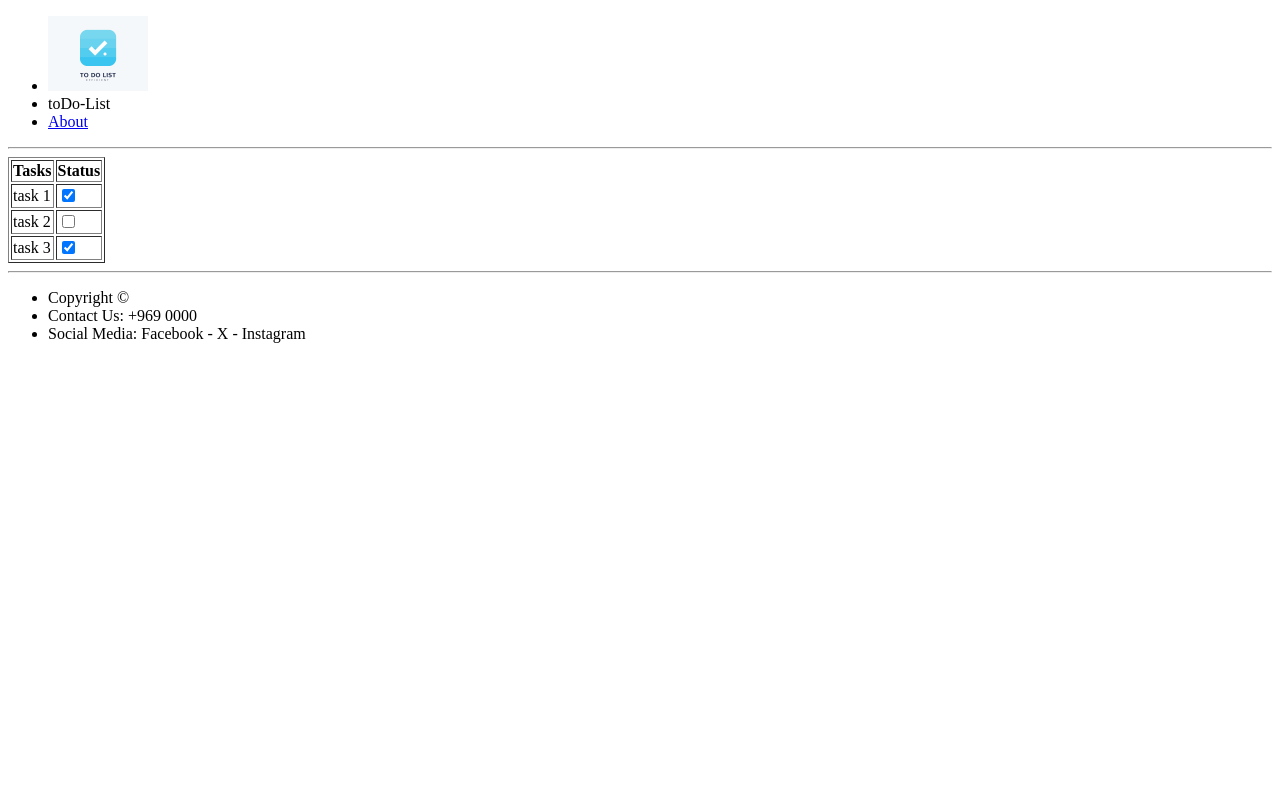
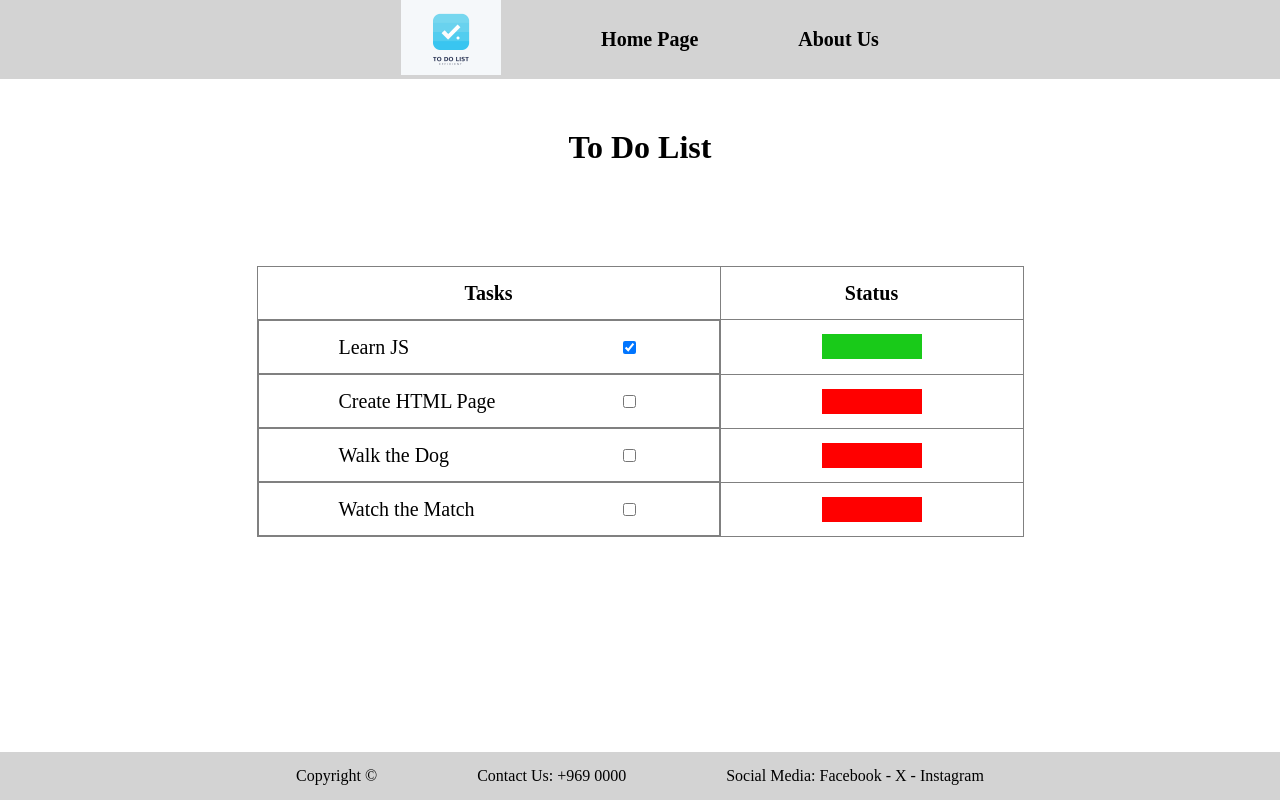
Before and after one commit to Yaman-Katalan/todo-project, a plain HTML site: page index.html in a window 1280 px wide. Drawn offline with Linux system fonts and the light colour scheme.

Commit message:
style commitment

```diff
--- a/index.html
+++ b/index.html
@@ -3,39 +3,65 @@
   <head>
     <meta charset="UTF-8" />
     <meta name="viewport" content="width=device-width, initial-scale=1.0" />
+    <link rel="stylesheet" href="./style.css" />
     <title>toDo-List</title>
   </head>
   <body>
     <header>
       <ul>
-        <li><img style="width: 100px" src="./assets/todoList.png" alt="" /></li>
-        <li>toDo-List</li>
-        <li><a href="./about.html" target="_blank">About</a></li>
+        <li class="img"><img src="./assets/todoList.png" alt="" /></li>
+        <li><a href="./index.html" target="_blank">Home Page</a></li>
+        <li><a href="./about.html" target="_blank">About Us</a></li>
       </ul>
     </header>
-    <hr />
+
     <main>
-      <table border="1">
+      <h1 class="tdl">To Do List</h1>
+      <table>
         <tr>
           <th>Tasks</th>
           <th>Status</th>
         </tr>
         <tr>
-          <td>task 1</td>
-          <td><input type="checkbox" checked /></td>
+          <td class="td">
+            Learn JS
+            <input type="checkbox" checked />
+          </td>
+          <td>
+            <div class="green"></div>
+          </td>
         </tr>
         <tr>
-          <td>task 2</td>
-          <td><input type="checkbox" /></td>
+          <td class="td">
+            Create HTML Page
+            <input type="checkbox" />
+          </td>
+          <td>
+            <div class="red"></div>
+          </td>
         </tr>
         <tr>
-          <td>task 3</td>
-          <td><input type="checkbox" checked /></td>
+          <td class="td">
+            Walk the Dog
+            <input type="checkbox" />
+          </td>
+          <td>
+            <div class="red"></div>
+          </td>
+        </tr>
+        <tr>
+          <td class="td">
+            Watch the Match
+            <input type="checkbox" />
+          </td>
+          <td>
+            <div class="red"></div>
+          </td>
         </tr>
       </table>
     </main>
-    <hr />
-    <footer>
+
+    <footer class="home">
       <ul>
         <li>Copyright &copy;</li>
         <li>Contact Us: +969 0000</li>
--- /dev/null
+++ b/style.css
@@ -0,0 +1,163 @@
+body {
+    margin: 0;
+    min-height: 100vh;
+}
+img {
+    width: 100px;
+}
+
+ul {
+    list-style: none;
+    margin: 0;
+    padding: 0;
+}
+
+ul li:not(.img) {
+    padding: 15px 40px;
+}
+ul li.img {
+    padding: 0px 40px;
+}
+
+ ul {
+    display: flex;
+    justify-content: center;
+    align-items: center;
+    gap: 20px;
+    background-color: lightgray;
+}
+
+
+main {
+    margin-top: 50px;
+    margin-bottom: 50px;
+}
+
+.tdl {
+    width: fit-content;
+    margin: auto;
+    margin-bottom: 100px;
+}
+
+header ul li a {
+    text-decoration: none;
+    font-weight: bold;
+    color: black;
+    font-size: 20px;
+}
+
+table {
+    font-size: 20px;
+    margin: auto;
+    border-collapse: collapse;
+    border: 1px solid gray;
+}
+
+table td .green {
+    width: 100px;
+    height: 25px;
+    background-color: rgb(25, 202, 25);
+    margin: auto;
+}
+table td .red {
+    width: 100px;
+    height: 25px;
+    background-color: red;
+    margin: auto;
+}
+
+table td, table th {
+    width: 300px;
+    height: 50px;
+    border: 1px solid grey;
+}
+
+.td {
+    display: flex;
+    justify-content: space-between;
+    align-items: center;
+    padding-left: 80px;
+    padding-right: 80px;
+}
+
+footer.home {
+    position: absolute;
+    bottom: 0;
+    left: 50%;
+    transform: translateX(-50%);
+    width: 100%;
+}
+
+.sectionOne {
+    width: fit-content;
+    margin: 0px auto 50px;
+    display:  flex;
+    justify-content: center;
+    align-items: center;
+    gap: 100px;
+}
+
+.sectionOne img {
+    width: 150px;
+}
+
+.sectionOne .info h1 {
+    color: crimson;
+}
+
+.sectionOne .info p {
+    border: 1px solid gray;
+    padding: 30px;
+    font-size: 20px;
+    text-align: center;
+}
+
+form {
+    width: fit-content;
+    margin: auto;
+    display: flex;
+    flex-direction: column;
+    gap: 30px;
+}
+
+form h1 {
+    width: fit-content;
+    margin: auto;
+    margin-bottom: 30px;
+    color: firebrick;
+}
+
+form label {
+    margin-right: 50px;
+    font-size: 20px;
+}
+
+form div input {
+    width: 200px;
+    height: 20px;
+    padding: 10px;
+    font-size: 15px;
+}
+
+form div {
+    display: flex;
+    justify-content: space-between;
+    align-items: flex-start;
+}
+
+form .textarea textarea {
+    resize: none;
+    height: 100px;
+    width: 200px;
+    padding: 10px;
+}
+
+form input[type="submit"] {
+    width: fit-content;
+    margin: 20px auto;
+    padding: 10px 30px;
+    background-color: lightgray;
+    font-size: 20px;
+    outline: none;
+    border: none;
+}
```
Also changed, not shown: about.html (+32 -24 lines).
